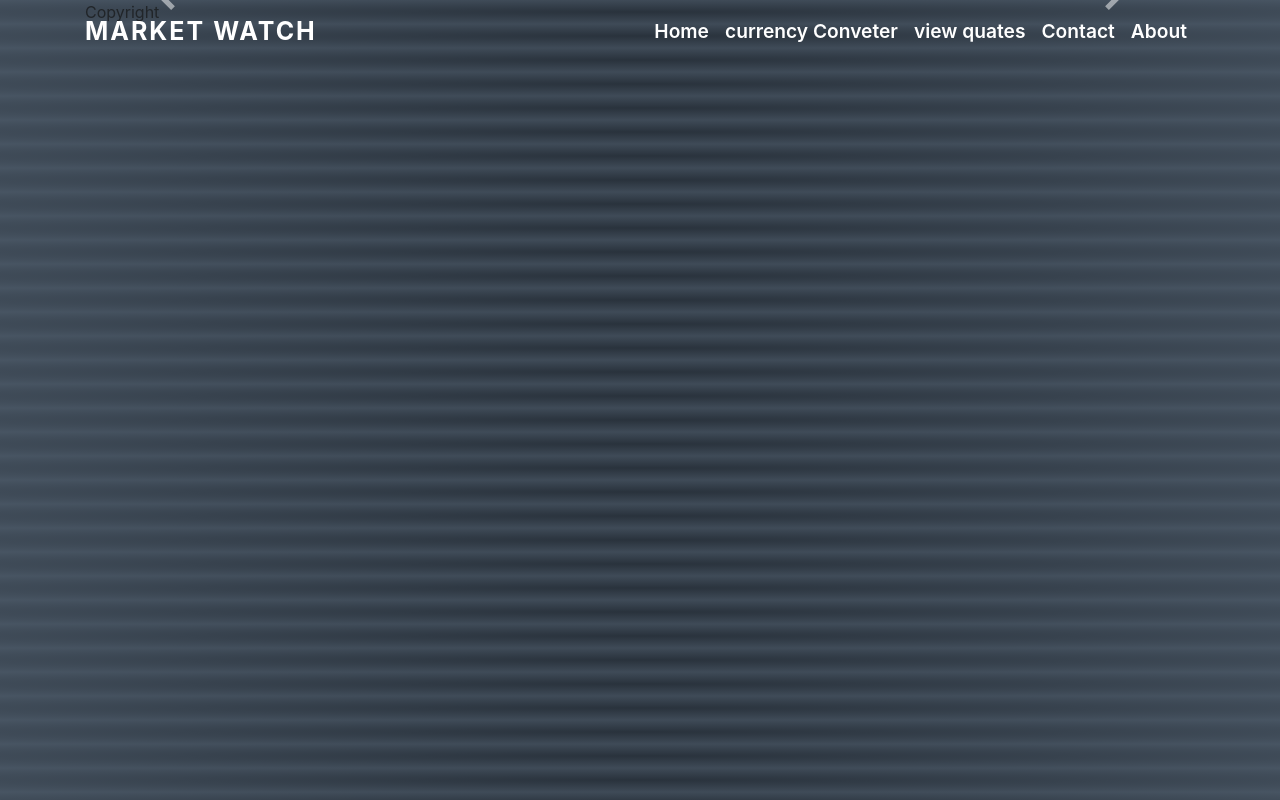
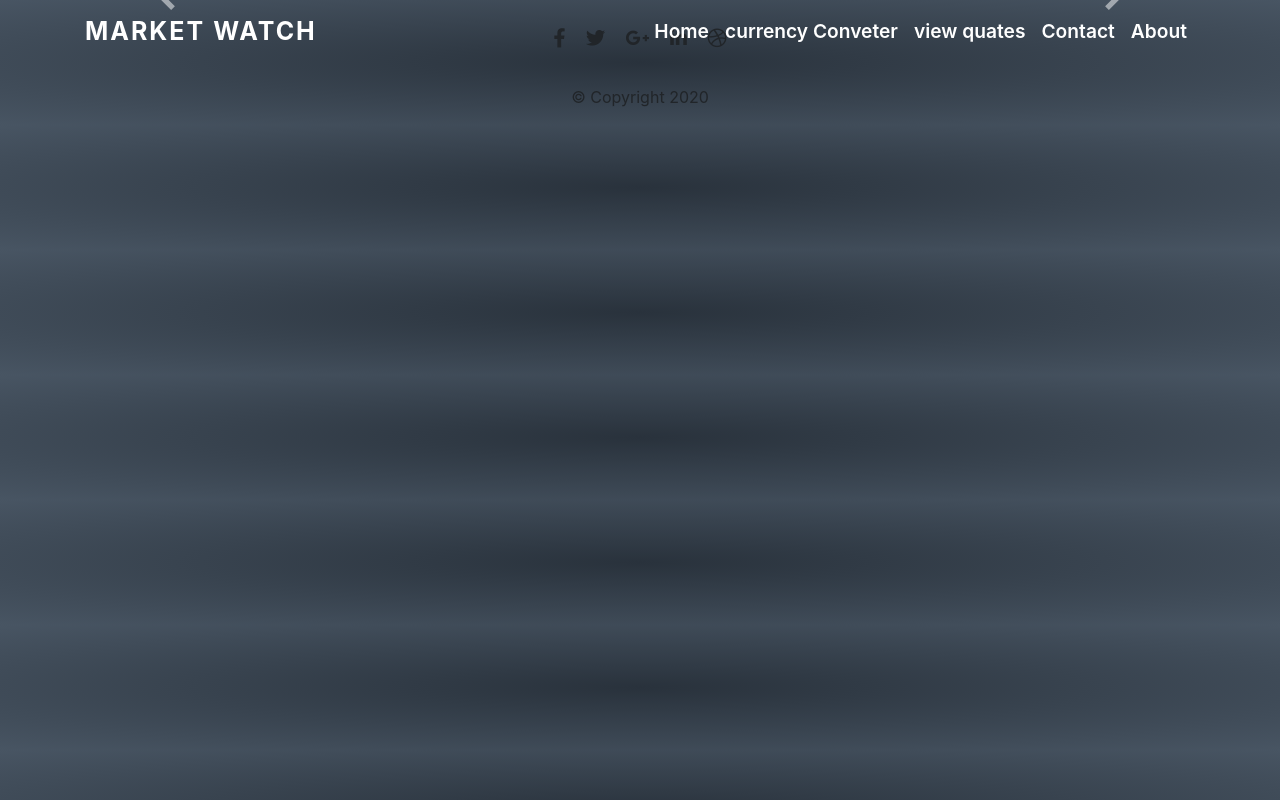
Before and after one commit to AlexNkosi/StockMarketWatch, a website: page index.html in a window 1280 px wide. Drawn offline with nearby package versions, Linux system fonts and the light colour scheme; no server answers.

Commit message:
added footer social media links and comments

```diff
--- a/index.html
+++ b/index.html
@@ -18,6 +18,7 @@
 
 <body>
 
+    <!-- header navigation  -->
     <header class="container-fluid col-12">
 
     <nav class="navbar navbar-expand-lg navbar-light fixed-top">
@@ -30,11 +31,11 @@
           <div class="collapse navbar-collapse" id="navbarSupportedContent">
             <ul class="navbar-nav ml-auto">
       <li class="nav-item active">
-                <a class="nav-link" href="#">Home</a>
+                <a class="nav-link" href="index.html">Home</a>
               </li>
 
       <li class="nav-item">
-                <a class="nav-link" href="#">currency Conveter</a>
+                <a class="nav-link" id="currencyConverter" href="#">currency Conveter</a>
               </li>
       <li class="nav-item">
                 <a class="nav-link" href="#">view quates</a>
@@ -49,53 +50,15 @@
       </div>
       </div>
       </nav>
-        <!-- <nav class="navbar navbar-dark bg-dark navbar-expand-md">
-
-
-            <button class="navbar-toggler" data-toggle="collapse" data-target="#theMenu">
-                <span class="navbar-toggler-icon">
-
-                </span></button>
-
-            <div id="theMenu" class="navbar-collapse collapse">
-                <ul class="navbar-nav">
-                    <h1 class="navbar-brand ">Stock Market</h1>
-                    <a href="#" class="nav-link">
-                        <li class="nav-item">Home</li>
-                    </a>
-                    <a href="#" class="nav-link">
-                        <li class="nav-item">View Quotes</li>
-                    </a>
-                    <a href="#" class="nav-link">
-                        <li class="nav-item">Graph</li>
-                    </a>
-                    <a href="#" class="nav-link " id="currencyConverter">
-                        <li class="nav-item">convert currency</li>
-                    </a>
-                    <form action="">
-                        <div class="input-group col-sm  offset-lg-3 " id="searchInput">
-
-
-                            <input class="form-control " id="" type="search" placeholder="search " />
-                            <div class="input-group-append">
-                                <button type="button" class="btn btn-info bg-dark"> <i class="fas fa-search"> </i>
-                                </button>
-
-                            </div>
-
-                        </div>
-                    </form>
-
-                </ul>
-
-            </div>
-        </nav>
-         -->
 
     </header>
 
+    <!-- header navigation  -->
 
+    <!--main page  -->
     <main>
+        <!-- convert price section -->
+
         <section id="">
 
             <form action="" class="">
@@ -180,25 +143,9 @@
             </div>
         </form>
         </section>
+        <!-- convert price section -->
 
-
-        <!-- <section class="container">
-
-
-
-            <article class="">
-
-                <ul id='newsList' class="row">
-
-
-                </ul>
-
-
-            </article>
-
-
-
-        </section> -->
+        <!-- News Slide Section -->
 
         <section class="container ">
 
@@ -220,14 +167,53 @@
                 </a>
               </article>
         </section>
+        <!-- News Slide Section -->
 
     </main>
+    <!-- main page  -->
 
-    <footer class="container">
+    <!-- footer section -->
+    <footer class="page-footer font-small blue special-color-dark pt-4">
 
-        <div> Copyright <span id="cpyYear"> </span> </div>
+    <div class="container">
+
+
+            <!-- Social buttons -->
+            <ul class="list-unstyled list-inline text-center">
+              <li class="list-inline-item">
+                <a class="btn-floating btn-fb mx-1">
+                  <i class="fab fa-facebook-f"> </i>
+                </a>
+              </li>
+              <li class="list-inline-item">
+                <a class="btn-floating btn-tw mx-1">
+                  <i class="fab fa-twitter"> </i>
+                </a>
+              </li>
+              <li class="list-inline-item">
+                <a class="btn-floating btn-gplus mx-1">
+                  <i class="fab fa-google-plus-g"> </i>
+                </a>
+              </li>
+              <li class="list-inline-item">
+                <a class="btn-floating btn-li mx-1">
+                  <i class="fab fa-linkedin-in"> </i>
+                </a>
+              </li>
+              <li class="list-inline-item">
+                <a class="btn-floating btn-dribbble mx-1">
+                  <i class="fab fa-dribbble"> </i>
+                </a>
+              </li>
+            </ul>
+            <!-- Social buttons -->
+    </div>
+
+        <div class="footer-copyright text-center py-3">&copy; Copyright <span id="cpyYear"> </span> </div>
 
     </footer>
+
+    <!-- footer -->
     <script src="jquery/dist/jquery.min.js"></script>
     <script src="./bootstrap-4.4.1-dist/js/bootstrap.bundle.min.js"></script>
     <script src="https://code.jquery.com/jquery-3.5.1.slim.min.js" integrity="sha384-DfXdz2htPH0lsSSs5nCTpuj/zy4C+OGpamoFVy38MVBnE+IbbVYUew+OrCXaRkfj" crossorigin="anonymous"></script>
```
